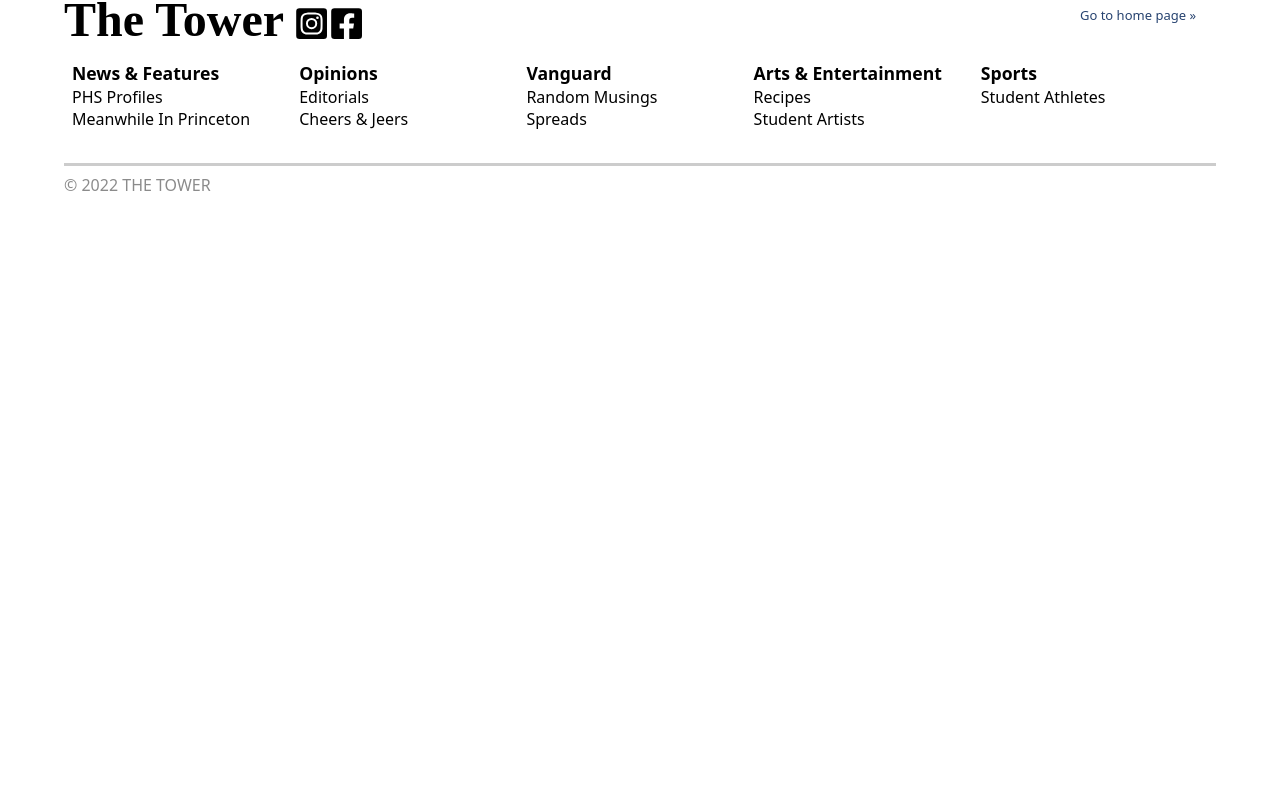
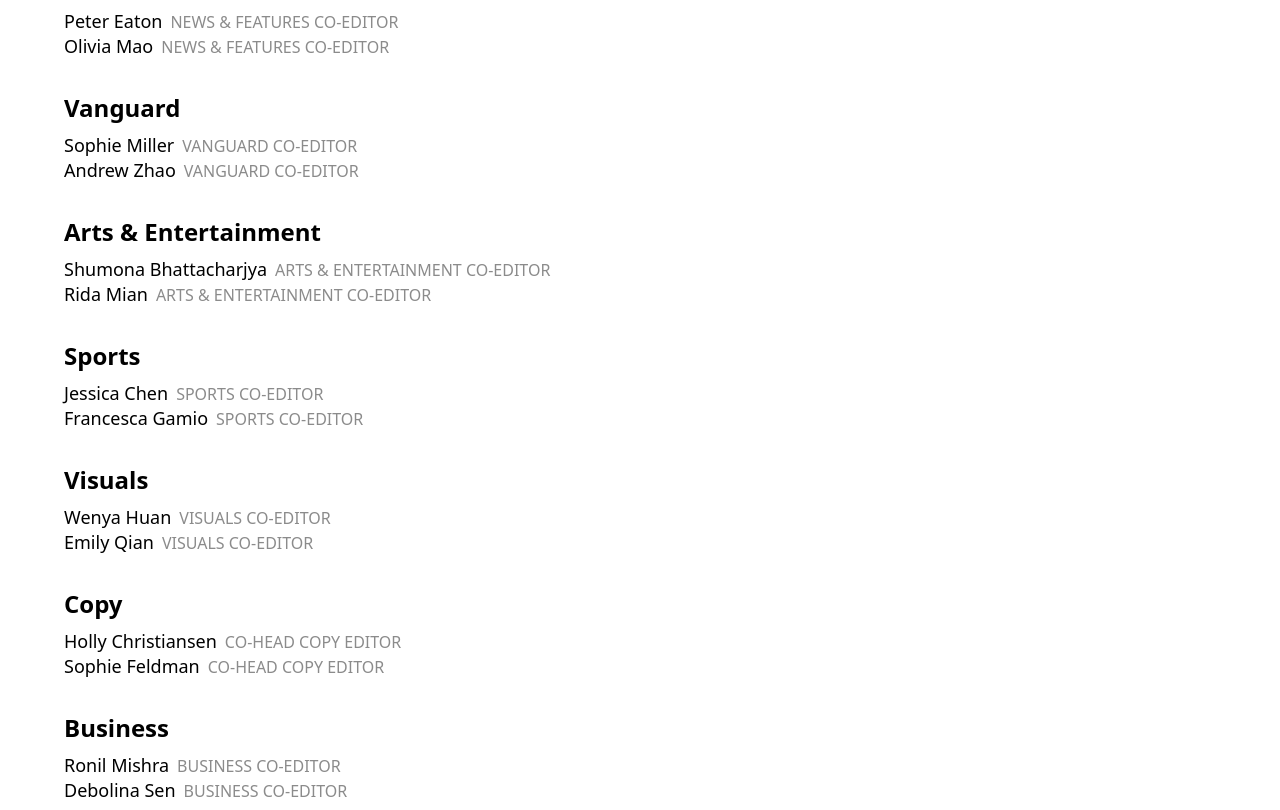
Before and after one commit to luke-rt/thetowerphs.com, a Next.js app: page /about/2022 in a window 1280 px wide. Shown: the part 670-1480 px from the top of the page. Before the commit the page ends 882 px from the top, so only its background shows below. Built offline with nearby package versions, Linux system fonts and the light colour scheme; a web font is replaced by a local one.

Commit message:
completed 2022 staff page

```diff
--- a/content/2022.json
+++ b/content/2022.json
@@ -29,6 +29,97 @@
 					"position": "Online Co-Editor"
 				}
 			]
+		},
+		{
+			"name": "News & Features",
+			"members": [
+				{
+					"name": "Peter Eaton",
+					"position": "News & Features Co-Editor"
+				},
+				{
+					"name": "Olivia Mao",
+					"position": "News & Features Co-Editor"
+				}
+			]
+		},
+		{
+			"name": "Vanguard",
+			"members": [
+				{
+					"name": "Sophie Miller",
+					"position": "Vanguard Co-Editor"
+				},
+				{
+					"name": "Andrew Zhao",
+					"position": "Vanguard Co-Editor"
+				}
+			]
+		},
+		{
+			"name": "Arts & Entertainment",
+			"members": [
+				{
+					"name": "Shumona Bhattacharjya",
+					"position": "Arts & Entertainment Co-Editor"
+				},
+				{
+					"name": "Rida Mian",
+					"position": "Arts & Entertainment Co-Editor"
+				}
+			]
+		},
+		{
+			"name": "Sports",
+			"members": [
+				{
+					"name": "Jessica Chen",
+					"position": "Sports Co-Editor"
+				},
+				{
+					"name": "Francesca Gamio",
+					"position": "Sports Co-Editor"
+				}
+			]
+		},
+		{
+			"name": "Visuals",
+			"members": [
+				{
+					"name": "Wenya Huan",
+					"position": "Visuals Co-Editor"
+				},
+				{
+					"name": "Emily Qian",
+					"position": "Visuals Co-Editor"
+				}
+			]
+		},
+		{
+			"name": "Copy",
+			"members": [
+				{
+					"name": "Holly Christiansen",
+					"position": "Co-Head Copy Editor"
+				},
+				{
+					"name": "Sophie Feldman",
+					"position": "Co-Head Copy Editor"
+				}
+			]
+		},
+		{
+			"name": "Business",
+			"members": [
+				{
+					"name": "Ronil Mishra",
+					"position": "Business Co-Editor"
+				},
+				{
+					"name": "Debolina Sen",
+					"position": "Business Co-Editor"
+				}
+			]
 		}
 	]
 }
--- a/pages/about/[year].tsx
+++ b/pages/about/[year].tsx
@@ -68,6 +68,9 @@ export default function Year({ year, sections }: Props) {
 					margin-top: 4vh;
 					margin-bottom: 1vh;
 				}
+				p {
+					font-size: larger;
+				}
 			`}</style>
 			<h1>About the {year} Staff</h1>
 			{sections.map((section, index) => (
@@ -82,6 +85,9 @@ export default function Year({ year, sections }: Props) {
 					))}
 				</>
 			))}
+			<h2>Advisors</h2>
+			<p>Lauren King</p>
+			<p>Doug Levandowski</p>
 		</div>
 	);
 }
```
